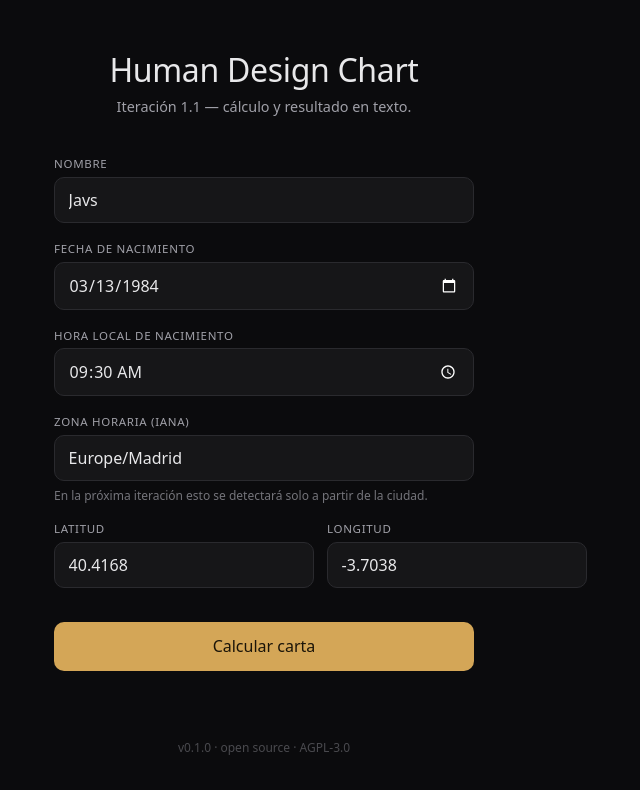
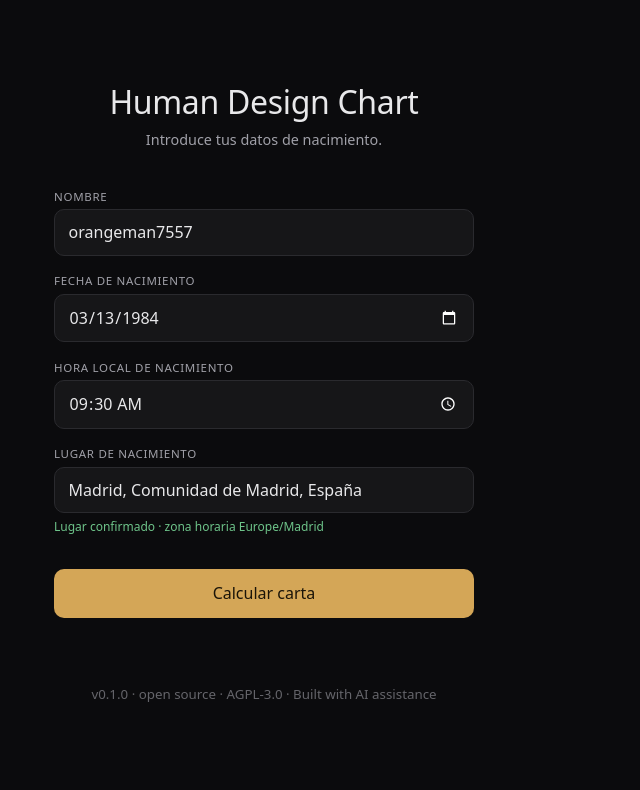
Before and after one commit to orangeman7557/Human-Design-app, a SvelteKit app: page / in a window 1280 px wide. Shown: the top 790 px of the page, without its empty margins (376-1016 px from the left). Built offline with nearby package versions, Linux system fonts and the light colour scheme.

Commit message:
Phase 1.2: city autocomplete with auto timezone resolution

```diff
--- /dev/null
+++ b/src/lib/components/CityAutocomplete.svelte
@@ -0,0 +1,193 @@
+<script>
+  // Place-of-birth autocomplete.
+  //
+  // The component is bound to a `value` that is either `null` (no place
+  // confirmed yet) or a fully resolved place object including the IANA
+  // timezone derived from its coordinates. The parent form treats a `null`
+  // value as a validation error on submit.
+
+  import { searchPlaces } from '$lib/geo/nominatim.js';
+  import { timezoneFor } from '$lib/geo/timezone.js';
+
+  /**
+   * @typedef {Object} ResolvedPlace
+   * @property {string} label
+   * @property {number} latitude
+   * @property {number} longitude
+   * @property {string} timezone
+   */
+
+  let {
+    /** @type {ResolvedPlace | null} */
+    value = $bindable(null),
+    placeholder = 'Madrid, Cuenca, Bogotá…'
+  } = $props();
+
+  // Free-text input. Independent from `value`: typing erases the previous
+  // selection until the user picks a result.
+  let query = $state(value?.label ?? '');
+
+  let results = $state(/** @type {{ label: string, latitude: number, longitude: number }[]} */ ([]));
+  let loading = $state(false);
+  let focused = $state(false);
+
+  /** @type {AbortController | null} */
+  let inflight = null;
+  /** @type {ReturnType<typeof setTimeout> | null} */
+  let debounce = null;
+
+  function onInput() {
+    // Typing invalidates the previous confirmed place.
+    value = null;
+
+    if (debounce) clearTimeout(debounce);
+
+    const trimmed = query.trim();
+    if (trimmed.length < 3) {
+      results = [];
+      loading = false;
+      if (inflight) inflight.abort();
+      return;
+    }
+
+    debounce = setTimeout(async () => {
+      if (inflight) inflight.abort();
+      inflight = new AbortController();
+      loading = true;
+      try {
+        results = await searchPlaces(trimmed, inflight.signal);
+      } catch (err) {
+        if (err && err.name !== 'AbortError') {
+          console.error('Nominatim search failed', err);
+          results = [];
+        }
+      } finally {
+        loading = false;
+      }
+    }, 300);
+  }
+
+  function pick(p) {
+    value = {
+      label: p.label,
+      latitude: p.latitude,
+      longitude: p.longitude,
+      timezone: timezoneFor(p.latitude, p.longitude)
+    };
+    query = p.label;
+    results = [];
+    focused = false;
+  }
+
+  function onBlur() {
+    // Delay closing so a click on a result still registers before the
+    // dropdown disappears.
+    setTimeout(() => {
+      focused = false;
+    }, 120);
+  }
+</script>
+
+<div class="autocomplete">
+  <input
+    type="text"
+    bind:value={query}
+    oninput={onInput}
+    onfocus={() => (focused = true)}
+    onblur={onBlur}
+    {placeholder}
+    autocomplete="off"
+    spellcheck="false"
+  />
+
+  <span class="hint" class:ok={value} class:warn={query.length >= 3 && !loading && results.length === 0 && !value}>
+    {#if loading}
+      Buscando…
+    {:else if value}
+      Lugar confirmado · zona horaria {value.timezone}
+    {:else if query.length >= 3 && results.length === 0}
+      Sin resultados
+    {:else}
+      &nbsp;
+    {/if}
+  </span>
+
+  {#if focused && results.length > 0}
+    <ul class="results">
+      {#each results as r}
+        <li>
+          <button type="button" onclick={() => pick(r)}>{r.label}</button>
+        </li>
+      {/each}
+    </ul>
+  {/if}
+</div>
+
+<style>
+  .autocomplete {
+    position: relative;
+  }
+  input {
+    width: 100%;
+    background: var(--surface);
+    border: 1px solid var(--border);
+    color: var(--text);
+    padding: 0.7rem 0.85rem;
+    border-radius: var(--radius);
+    font-size: 1rem;
+    font-family: inherit;
+    color-scheme: dark;
+  }
+  input:focus {
+    outline: none;
+    border-color: var(--accent);
+  }
+  .hint {
+    display: block;
+    margin-top: 0.3rem;
+    font-size: 0.75rem;
+    color: var(--text-muted);
+    min-height: 1em;
+  }
+  .hint.ok {
+    color: var(--success);
+  }
+  .hint.warn {
+    color: var(--danger);
+  }
+
+  .results {
+    position: absolute;
+    top: calc(100% - 1.3rem);
+    left: 0;
+    right: 0;
+    margin: 0.4rem 0 0;
+    padding: 0.25rem 0;
+    list-style: none;
+    background: var(--surface-2);
+    border: 1px solid var(--border);
+    border-radius: var(--radius);
+    z-index: 10;
+    max-height: 240px;
+    overflow-y: auto;
+    box-shadow: 0 8px 24px rgba(0, 0, 0, 0.4);
+  }
+  .results li {
+    margin: 0;
+  }
+  .results li button {
+    width: 100%;
+    text-align: left;
+    background: transparent;
+    border: none;
+    color: var(--text);
+    font-family: inherit;
+    font-size: 0.9rem;
+    padding: 0.55rem 0.85rem;
+    cursor: pointer;
+  }
+  .results li button:hover {
+    background: var(--surface);
+    color: var(--accent);
+  }
+</style>
--- /dev/null
+++ b/src/lib/geo/nominatim.js
@@ -0,0 +1,70 @@
+// Wrapper around the public Nominatim (OpenStreetMap) geocoder.
+//
+// Nominatim's usage policy asks consumers to:
+//   1. Stay below 1 request per second.
+//   2. Identify themselves via Referer or User-Agent.
+//
+// We handle (1) by debouncing keystrokes in CityAutocomplete.svelte and
+// aborting in-flight requests on every new keystroke. For (2), the browser
+// automatically sends a Referer header pointing at our own deployment, which
+// satisfies Nominatim's requirement without us having to forge a User-Agent
+// (browsers won't let us set that anyway).
+
+const ENDPOINT = 'https://nominatim.openstreetmap.org/search';
+
+/**
+ * @typedef {Object} Place
+ * @property {string} label
+ * @property {number} latitude
+ * @property {number} longitude
+ */
+
+/**
+ * Search Nominatim for places matching a free-text query.
+ *
+ * @param {string} query - Free-text input (e.g. "Madrid", "Cuenca, Spain").
+ * @param {AbortSignal} [signal] - Used by the caller to cancel stale requests.
+ * @returns {Promise<Place[]>}
+ */
+export async function searchPlaces(query, signal) {
+  const params = new URLSearchParams({
+    q: query,
+    format: 'json',
+    limit: '6',
+    addressdetails: '1',
+    // Localized place names. Spanish users see Spanish-language place names.
+    'accept-language': 'es'
+  });
+
+  const res = await fetch(`${ENDPOINT}?${params}`, { signal });
+  if (!res.ok) throw new Error(`Nominatim returned HTTP ${res.status}`);
+
+  const raw = await res.json();
+  return raw.map(toPlace);
+}
+
+/**
+ * Compose a human-friendly label from Nominatim's verbose address parts.
+ * Falls back through the place hierarchy because not every locality has a
+ * `city` field (small villages, hamlets, etc.).
+ */
+function toPlace(item) {
+  const addr = item.address ?? {};
+  const place =
+    addr.city ||
+    addr.town ||
+    addr.village ||
+    addr.hamlet ||
+    addr.municipality ||
+    addr.county ||
+    item.name;
+  const region = addr.state || addr.region;
+  const country = addr.country;
+  const label = [place, region, country].filter(Boolean).join(', ');
+
+  return {
+    label,
+    latitude: parseFloat(item.lat),
+    longitude: parseFloat(item.lon)
+  };
+}
--- /dev/null
+++ b/src/lib/geo/timezone.js
@@ -0,0 +1,18 @@
+// Thin wrapper around tz-lookup. Given a latitude/longitude pair it returns
+// the matching IANA timezone identifier (e.g. "Europe/Madrid"). The IANA
+// identifier is the key piece for resolving historical daylight-saving
+// rules via Luxon when we convert birth-local time to UTC.
+
+import tzLookup from 'tz-lookup';
+
+/**
+ * Resolve an IANA timezone for a coordinate pair.
+ *
+ * @param {number} latitude
+ * @param {number} longitude
+ * @returns {string} IANA timezone id (e.g. "Europe/Madrid").
+ * @throws if tz-lookup cannot match a zone (e.g. invalid coordinates).
+ */
+export function timezoneFor(latitude, longitude) {
+  return tzLookup(latitude, longitude);
+}
--- a/src/routes/+page.svelte
+++ b/src/routes/+page.svelte
@@ -1,14 +1,25 @@
 <script>
+  // Birth-data entry form.
+  //
+  // Pre-filled with orangeman7557's chart as the validation test case. The
+  // `place` state carries pre-resolved latitude/longitude/timezone so the
+  // form can be submitted as-is without going through the autocomplete on
+  // first load.
+
   import { goto } from '$app/navigation';
+  import CityAutocomplete from '$lib/components/CityAutocomplete.svelte';
 
-  // Pre-rellenamos con la carta de Javs como caso de validación. En
-  // iteraciones siguientes, el usuario empezará con el formulario vacío.
-  let name = $state('Javs');
+  let name = $state('orangeman7557');
   let date = $state('1984-03-13');
   let time = $state('09:30');
-  let timezone = $state('Europe/Madrid');
-  let latitude = $state(40.4168);
-  let longitude = $state(-3.7038);
+
+  /** @type {{ label: string, latitude: number, longitude: number, timezone: string } | null} */
+  let place = $state({
+    label: 'Madrid, Comunidad de Madrid, España',
+    latitude: 40.4168,
+    longitude: -3.7038,
+    timezone: 'Europe/Madrid'
+  });
 
   let submitting = $state(false);
   /** @type {string | null} */
@@ -16,16 +27,23 @@
 
   function submit(e) {
     e.preventDefault();
+    error = null;
+
+    if (!place) {
+      error = 'Selecciona una ciudad de la lista de sugerencias.';
+      return;
+    }
+
     submitting = true;
-    error = null;
     try {
       const birth = {
         name: name.trim() || null,
         date,
         time,
-        timezone: timezone.trim(),
-        latitude: Number(latitude),
-        longitude: Number(longitude)
+        timezone: place.timezone,
+        latitude: place.latitude,
+        longitude: place.longitude,
+        placeLabel: place.label
       };
       sessionStorage.setItem('birthData', JSON.stringify(birth));
       goto('/chart');
@@ -39,7 +57,7 @@
 <main>
   <header>
     <h1>Human Design Chart</h1>
-    <p class="tagline">Iteración 1.1 — cálculo y resultado en texto.</p>
+    <p class="tagline">Introduce tus datos de nacimiento.</p>
   </header>
 
   <form onsubmit={submit}>
@@ -59,21 +77,9 @@
     </label>
 
     <label>
-      <span>Zona horaria (IANA)</span>
-      <input type="text" bind:value={timezone} placeholder="Europe/Madrid" required />
-      <small>En la próxima iteración esto se detectará solo a partir de la ciudad.</small>
+      <span>Lugar de nacimiento</span>
+      <CityAutocomplete bind:value={place} />
     </label>
-
-    <div class="row">
-      <label>
-        <span>Latitud</span>
-        <input type="number" step="0.0001" bind:value={latitude} required />
-      </label>
-      <label>
-        <span>Longitud</span>
-        <input type="number" step="0.0001" bind:value={longitude} required />
-      </label>
-    </div>
 
     {#if error}
       <p class="error">{error}</p>
@@ -85,7 +91,7 @@
   </form>
 
   <footer>
-    <small>v0.1.0 · open source · AGPL-3.0</small>
+    <small>v0.1.0 · open source · AGPL-3.0 · Built with AI assistance</small>
   </footer>
 </main>
 
@@ -147,19 +153,8 @@
     outline: none;
     border-color: var(--accent);
   }
-  small {
-    color: var(--text-muted);
-    font-size: 0.75rem;
-    opacity: 0.7;
-  }
 
-  .row {
-    display: grid;
-    grid-template-columns: 1fr 1fr;
-    gap: 0.8rem;
-  }
-
-  button {
+  button[type='submit'] {
     margin-top: 1rem;
     background: var(--accent);
     color: #1a1408;
@@ -171,7 +166,7 @@
     cursor: pointer;
     font-family: inherit;
   }
-  button:disabled {
+  button[type='submit']:disabled {
     opacity: 0.6;
     cursor: progress;
   }
```
Also changed, not shown: 1 other file (tests, documents, lock files or other folders).
